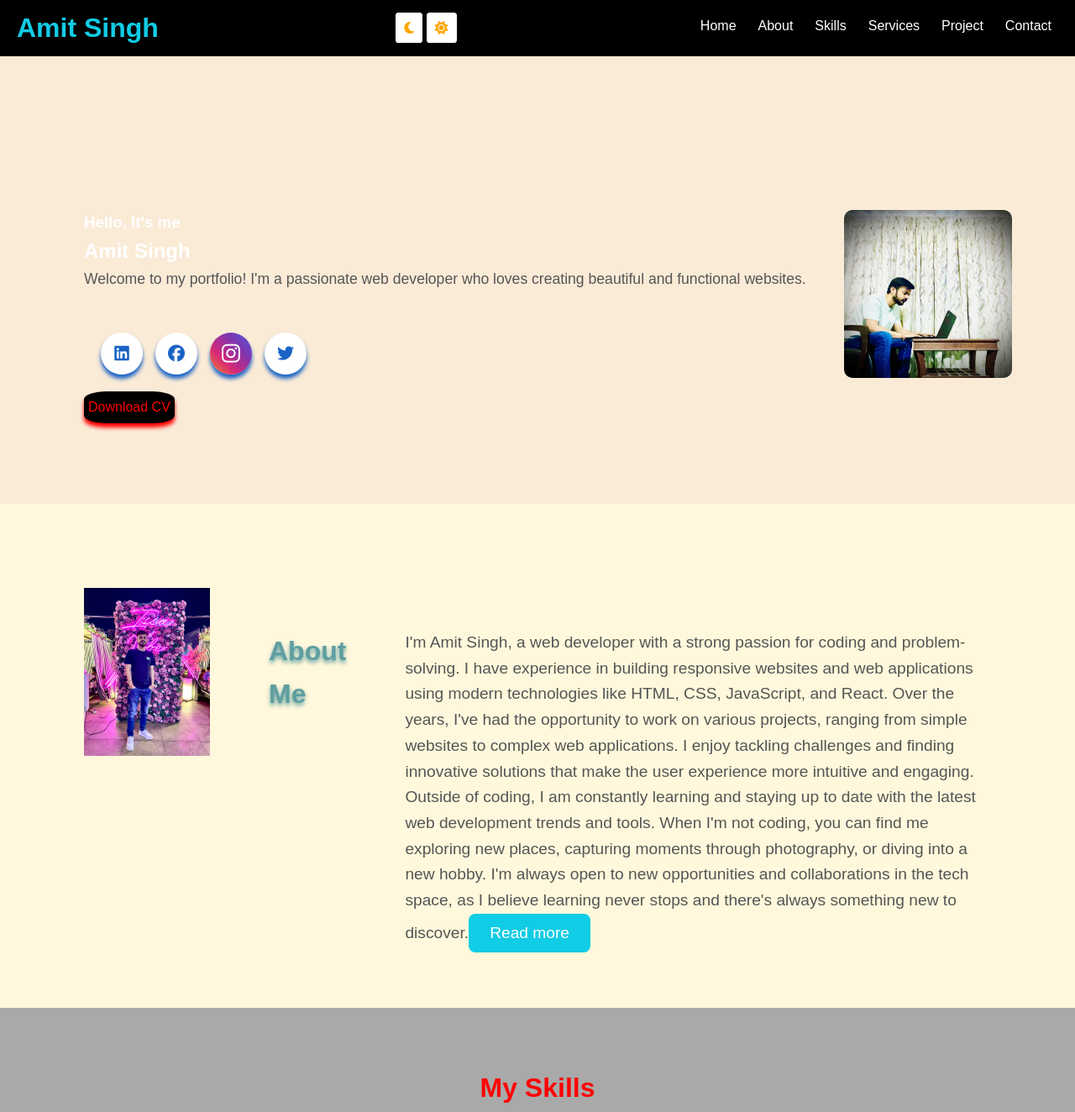
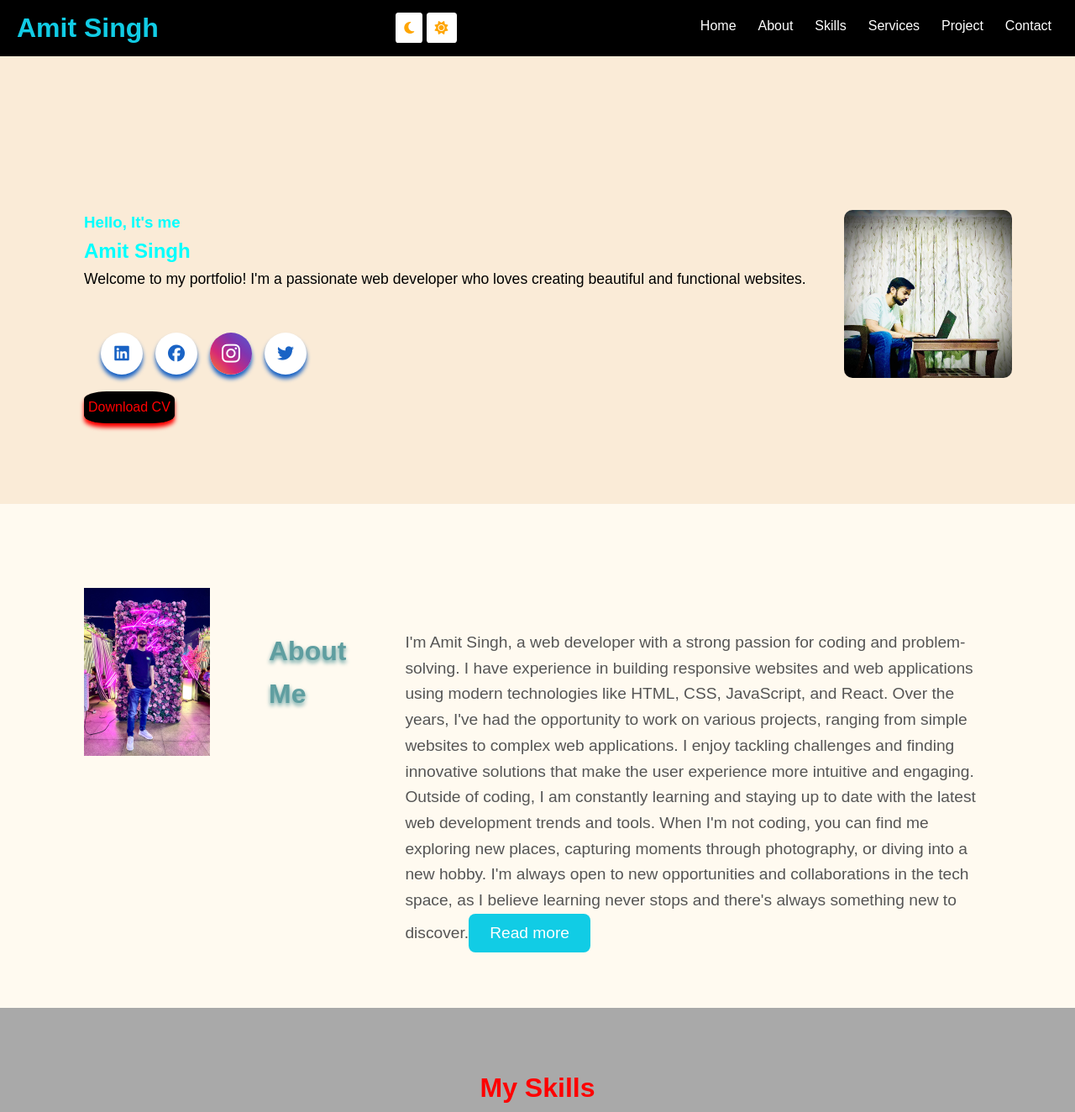
Before and after one commit to Amit97-dotcom/My-Portfolio, a plain HTML site: page index.html in a window 1280 px wide. Shown: the top 1324 px of the page at 84% size. Drawn offline with Linux system fonts and the light colour scheme.

Commit message:
add css property

```diff
--- a/style.css
+++ b/style.css
@@ -127,12 +127,18 @@ margin: 0;
 #home{
 
     background-color:antiquewhite;
-    color: white;
+    color:aqua;
+
 padding-top: 250px;
 padding-left: 100px;
     width: 100%;
     height: 600px;
 
+}
+
+#home p{
+
+    color: black;
 }
 
 #img{
@@ -234,7 +240,7 @@ box-shadow:0 5px 5px ;
 
     display: flex;
     padding: 100px;
-    background-color: cornsilk;
+    background-color:floralwhite;
     height: 600px;
 }
 
```
